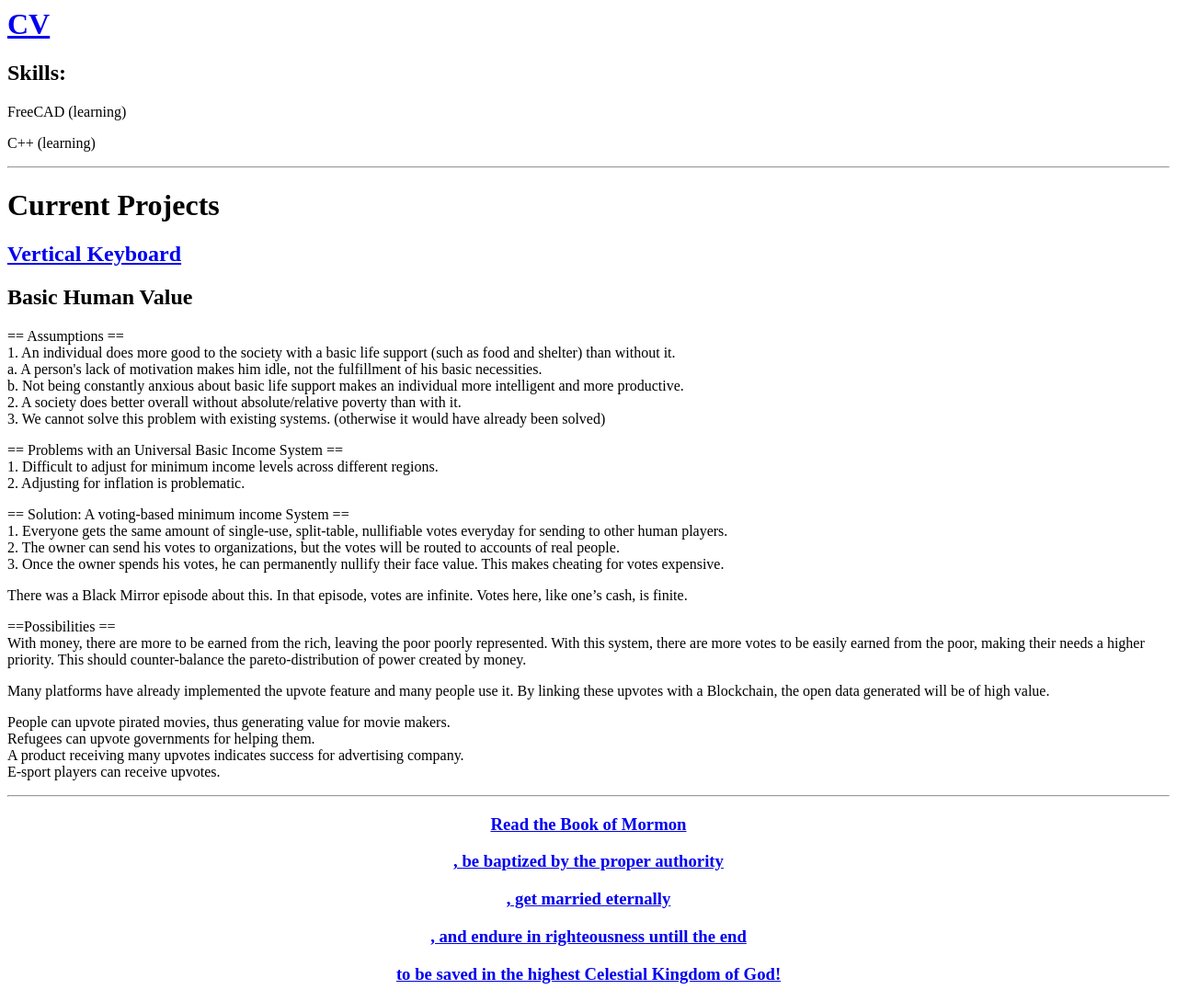
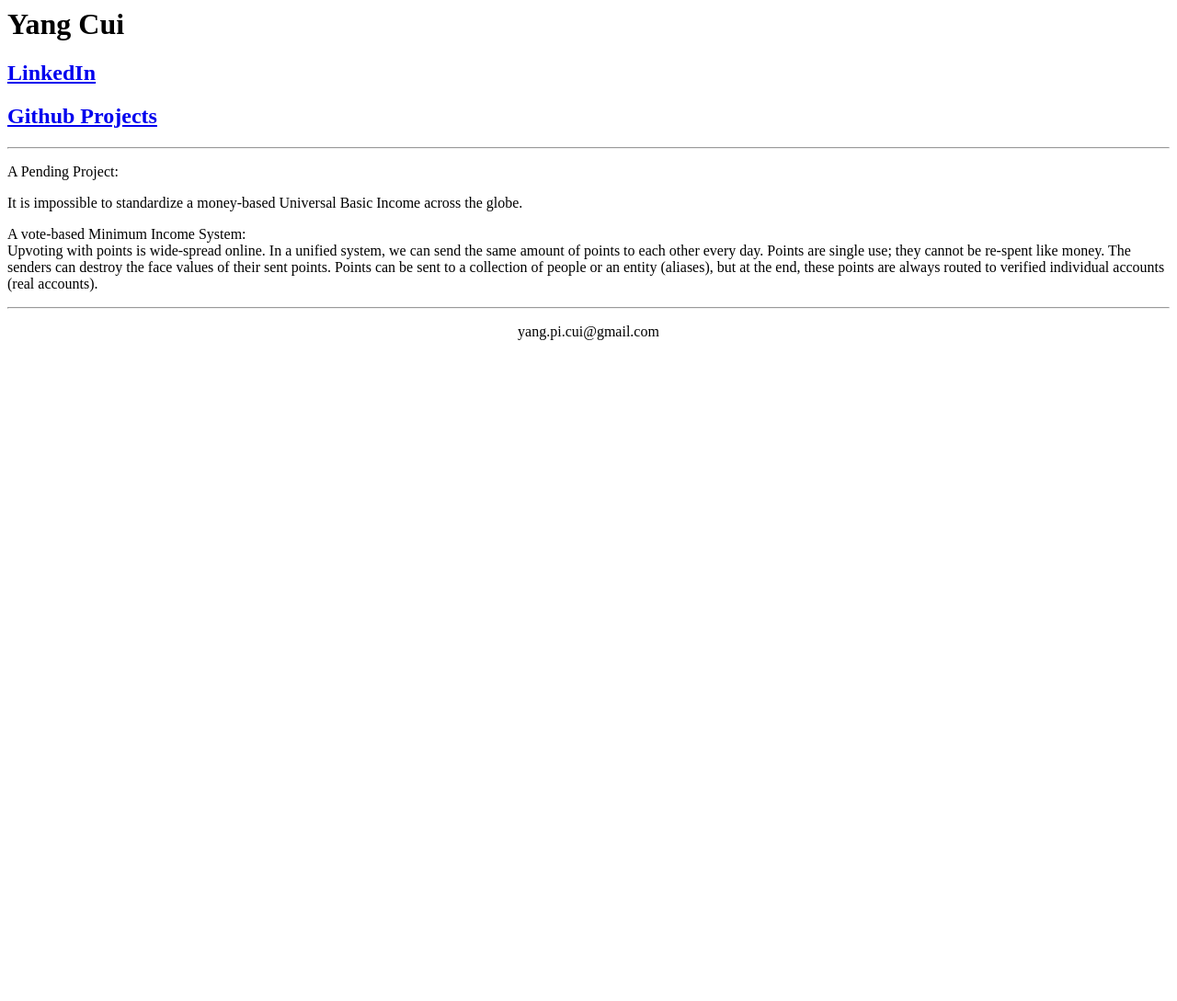
Before and after one commit to YangPiCui/YangPiCui.github.io, a plain HTML site: page index.html in a window 1280 px wide. Shown: the whole page at 92% size. After the commit the page ends 800 px from the top, so only its background shows below. Drawn offline with Linux system fonts and the light colour scheme.

Commit message:
Update index.html

```diff
--- a/index.html
+++ b/index.html
@@ -1,53 +1,9 @@
-<h1><a href="https://www.linkedin.com/in/yang-cui-57560b42/">CV</a></h1>
-
-<h2>Skills:</h2>
-
-<p>FreeCAD (learning)</p>
-
-<p>C++ (learning)</p>
-
+<h1>Yang Cui</h1>
+<h2><a href="https://www.linkedin.com/in/yang-cui-57560b42/">LinkedIn</a></h2>
+<h2><a href="https://github.com/YangPiCui?tab=repositories">Github Projects</a></h2>
 <hr />
-<h1>Current Projects</h1>
-
-<h2><a href="https://github.com/YangPiCui/ErgonomicVerticalKeyboard">Vertical Keyboard</a></h2>
-
-<h2>Basic Human Value</h2>
-
-<p>== Assumptions ==<br />
-1. An individual does more good to the society with a basic life support (such as food and shelter) than without it.<br />
-a. A person&#39;s lack of motivation makes him idle, not the fulfillment of his basic necessities.<br />
-b. Not being constantly anxious about basic life support makes an individual more intelligent and more productive.<br />
-2. A society does better overall without absolute/relative poverty than with it.<br />
-3. We cannot solve this problem with existing systems. (otherwise it would have already been solved)</p>
-
-<p>== Problems with an Universal Basic Income System ==<br />
-1. Difficult to adjust for minimum income levels across different regions.<br />
-2. Adjusting for inflation is problematic.</p>
-
-<p>== Solution: A voting-based minimum income System ==<br />
-1. Everyone gets the same amount of single-use, split-table, nullifiable votes everyday for sending to other human players.<br />
-2. The owner can send his votes to organizations, but the votes will be routed to accounts of real people.<br />
-3. Once the owner spends his votes, he can permanently nullify their face value. This makes cheating for votes expensive.</p>
-
-<p>There was a Black Mirror episode about this. In that episode, votes are infinite. Votes here, like one&rsquo;s cash, is finite.</p>
-
-<p>==Possibilities ==<br />
-With money, there are more to be earned from the rich, leaving the poor poorly represented. With this system, there are more votes to be easily earned from the poor, making their needs a higher priority. This should counter-balance the pareto-distribution of power created by money.</p>
-
-<p>Many platforms have already implemented the upvote feature and many people use it. By linking these upvotes with a Blockchain, the open data generated will be of high value.</p>
-
-<p>People can upvote pirated movies, thus generating value for movie makers.<br />
-Refugees can upvote governments for helping them.<br />
-A product receiving many upvotes indicates success for advertising company.<br />
-E-sport players can receive upvotes.</p>
-
+<p>A Pending Project:</p>
+<p>It is impossible to standardize a&nbsp;money-based Universal Basic Income across the globe.</p>
+<p>A vote-based Minimum Income System:<br />Upvoting with points is wide-spread online. In a unified system, we can send the same amount of points to each other every day. Points are single use; they cannot be re-spent like money. The senders can destroy the face values of their sent points.&nbsp;Points can be sent to a collection of people or an entity (aliases), but at the end, these points are always routed to verified individual accounts (real accounts).</p>
 <hr />
-<h3 style="text-align:center"><a href="http://www.lds.org">Read the Book of Mormon</a></h3>
-
-<h3 style="text-align:center"><a href="http://www.lds.org">, be&nbsp;baptized by the proper authority</a></h3>
-
-<h3 style="text-align:center"><a href="http://www.lds.org">, get married eternally</a></h3>
-
-<h3 style="text-align:center"><a href="http://www.lds.org">, and endure in righteousness untill the end</a></h3>
-
-<h3 style="text-align:center"><a href="http://www.lds.org">to be saved in the highest Celestial Kingdom of God!</a></h3>
+<p style="text-align: center;">yang.pi.cui@gmail.com</p>
```
